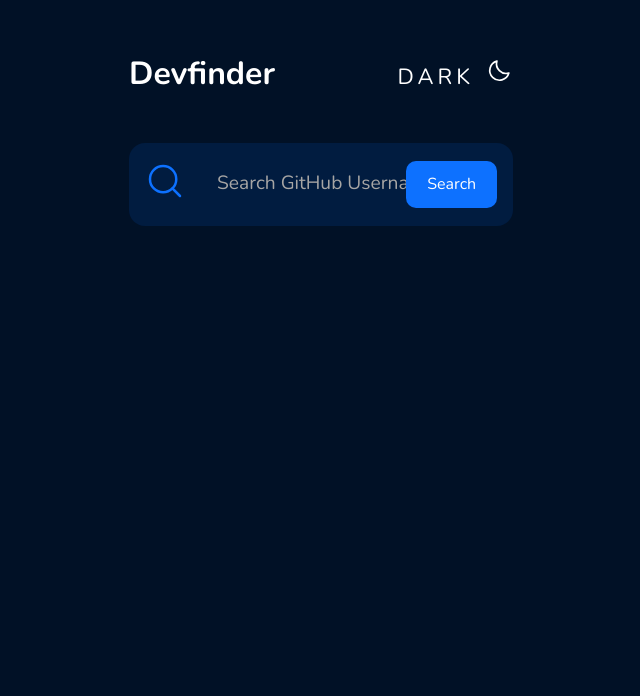
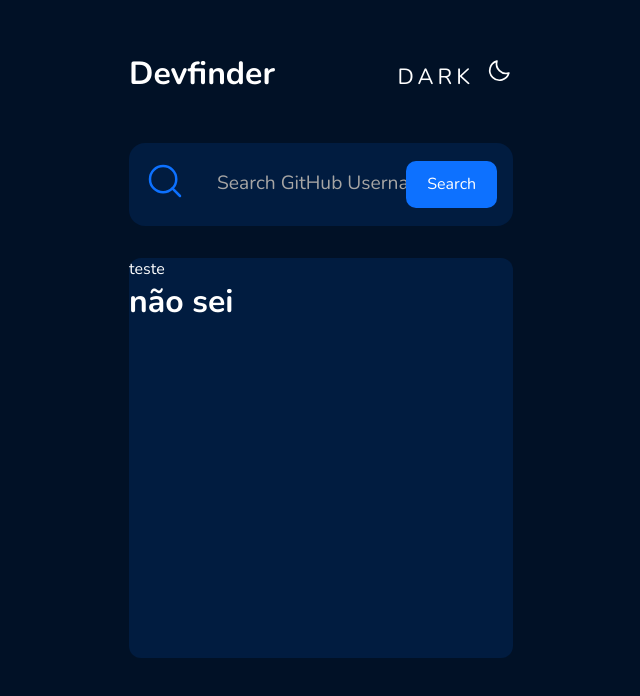
Before and after one commit to giovaniocan/devFinder, a React (Vite) app: page / in a window 1280 px wide. Shown: the part 140-836 px from the top of the page, without its empty margins (319-959 px from the left). Before the commit the page ends 800 px from the top, so only its background shows below. Built offline with nearby package versions, Linux system fonts and the light colour scheme.

Commit message:
create component DevCard

```diff
--- a/src/App.tsx
+++ b/src/App.tsx
@@ -1,5 +1,6 @@
 import { ThemeProvider } from 'styled-components'
 import { Globalstyle } from '../src/styles/global'
+import { DevCard } from './components/devCard'
 import { Header } from './components/header'
 import { SearchProfile } from './components/searchProfile'
 import { AppContainer } from './homeStyled'
@@ -13,6 +14,7 @@ export function App() {
       <AppContainer>
         <Header />
         <SearchProfile />
+        <DevCard />
       </AppContainer>
     </ThemeProvider>
   )
--- /dev/null
+++ b/src/components/devCard/index.tsx
@@ -0,0 +1,10 @@
+import { DevCardContainer } from './styles'
+
+export function DevCard() {
+  return (
+    <DevCardContainer>
+      teste
+      <h1>não sei</h1>
+    </DevCardContainer>
+  )
+}
--- /dev/null
+++ b/src/components/devCard/styles.ts
@@ -0,0 +1,9 @@
+import styled from 'styled-components'
+
+export const DevCardContainer = styled.div`
+  margin-top: 2rem;
+  width: 100%;
+  min-height: 400px;
+  background: ${(props) => props.theme.colors.baseBackgroundComponent};
+  border-radius: 12px;
+`
```
